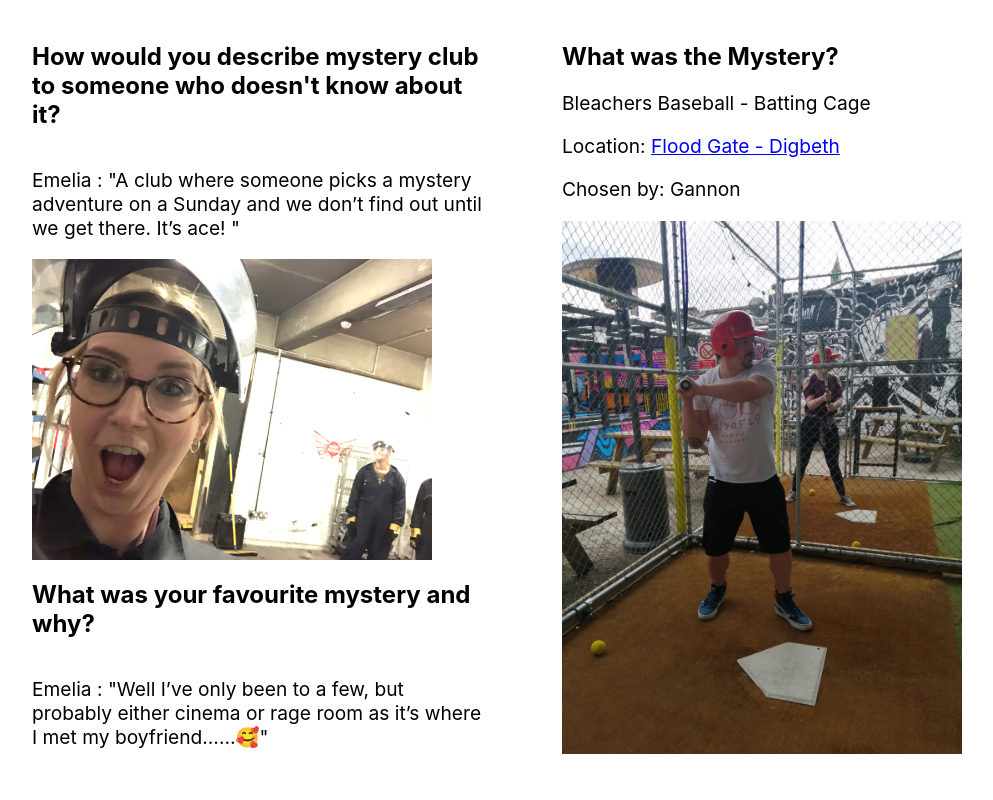
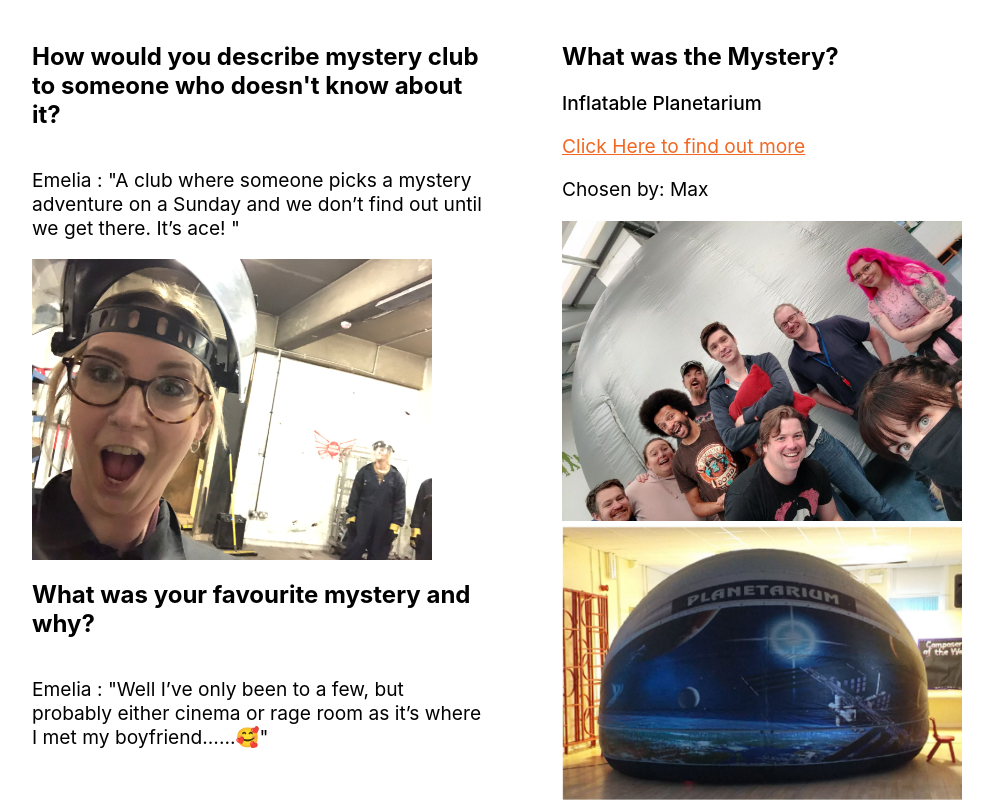
Before and after one commit to nass84/mystery-club, a React (Create React App) app in the folder my-app/: page / in a window 1280 px wide. Shown: the part 349-1149 px from the top of the page, without its empty margins (143-1136 px from the left). Before the commit the page ends 1117 px from the top, so only its background shows below. Built offline with nearby package versions, Linux system fonts and the light colour scheme; a web font is replaced by a local one.

Commit message:
Added previous mystery

```diff
--- a/my-app/src/CSS/SASS/styles.scss
+++ b/my-app/src/CSS/SASS/styles.scss
@@ -6,7 +6,7 @@
 
 html {
   background-color: white;
- margin: auto;
+  margin: auto;
 }
 
 .content {
@@ -24,6 +24,7 @@ html {
 .previous {
   align-content: center;
   @include article;
+  flex-direction: column;
 }
 
 // Mystery Club Logo with resizeable font and different colour letters
@@ -57,7 +58,6 @@ html {
   align-items: center;
   margin: 0 auto;
   border-bottom: 4px solid $orange;
-  color: $orange;
   max-width: 1000px;
   h1 {
     font-family: "Franklin Gothic Medium", "Arial Narrow", Arial, sans-serif;
@@ -66,6 +66,10 @@ html {
     margin-left: auto;
     color: $green;
   }
+  &:hover {
+    color: $darkorange;
+  }
+
   a {
     margin-left: 16px;
     text-decoration: none;
@@ -85,7 +89,6 @@ html {
 
 .previous-picture {
   max-width: 400px;
-
 }
 
 h1 {
@@ -103,6 +106,7 @@ p {
 }
 .previous-link {
   margin-bottom: 10px;
+  color: $darkteal;
 }
 
 // Previous Mysteries
@@ -128,7 +132,8 @@ p {
     height: 300px;
     align-items: center;
     justify-content: center;
-  } &:hover{
+  }
+  &:hover {
     @keyframes createBox {
       from {
         transform: scale(0);
@@ -143,25 +148,25 @@ p {
 .mystery-text {
   height: 160px;
   align-items: center;
-  .mystery-location{
+  .mystery-location {
     font-size: 1.6em;
     font-weight: bold;
     color: $darkteal;
     text-align: left;
-    }
   }
+}
 
 .mystery-title {
   @include mysteryHeading;
   background-color: $darkteal;
 }
 
-.previous-flower{
+.previous-flower {
   display: flex;
   justify-content: center;
 }
 
-.suggest-content{
+.suggest-content {
   display: flex;
   align-items: center;
   justify-content: center;
--- a/my-app/src/CSS/css/styles.css
+++ b/my-app/src/CSS/css/styles.css
@@ -114,8 +114,13 @@ html {
 }
 .navbar .links {
   margin-left: auto;
-  color: #BCD04D;
+
 }
+
+.links:hover{
+  color: #F26722;
+}
+
 .navbar a {
   margin-left: 16px;
   text-decoration: none;
@@ -155,8 +160,19 @@ p {
   margin-top: 25px;
 }
 
+.mysteryname{
+  font-weight: 500;
+}
+
 .previous-link {
   margin-bottom: 10px;
+  color: #F26722;
+}
+
+.previous-link:hover {
+
+
+  color: #11ADC4;
 }
 
 .previous-mysteries {
--- a/my-app/src/components/basic/previous-mystery.js
+++ b/my-app/src/components/basic/previous-mystery.js
@@ -1,25 +1,30 @@
-import battingCage from '../../images/mystery-pictures/battingcages.jpg'
-
+import previousmystery from '../../images/mystery-pictures/planet.jpg'
+import previous from "../../images/mystery-pictures/previous.png"
 
 const Previous = () => {
-  const name = "Gannon";
-  const link = "https://www.thefloodgate.co.uk/"
-  const location ="Bleachers Baseball - Batting Cage"
+  const name = "Max";
+  const link = "https://www.facebook.com/WonderDomePlanetariumUK/"
+  const location ="Inflatable Planetarium"
   return (
     <div className="previous">
       <h1 className="picture-title">Previous Mystery</h1>
       <div className="previous-mystery">
       <h2>What was the Mystery?</h2>
-        <p className="quote"> {location} </p>
-         <p> Location: <a className="previous-link" href={link}> Flood Gate - Digbeth </a></p>
+        <p className="mysteryname"> {location} </p>
+         <p> <a className="previous-link" target="_blank" rel="noreferrer" href={link}> Click Here to find out more </a></p>
           <p> Chosen by: {name} </p>
         <img
           className="previous-picture"
-          src={battingCage}
+          src={previousmystery}
           alt={location}
         />
 
       </div>
+      <img
+          className="previous-picture"
+          src={previous}
+          alt={location}
+        />
     </div>
   );
 };
```
Also changed, not shown: my-app/src/images/mystery-pictures/planet.jpg, my-app/src/images/mystery-pictures/previous.png (added).
